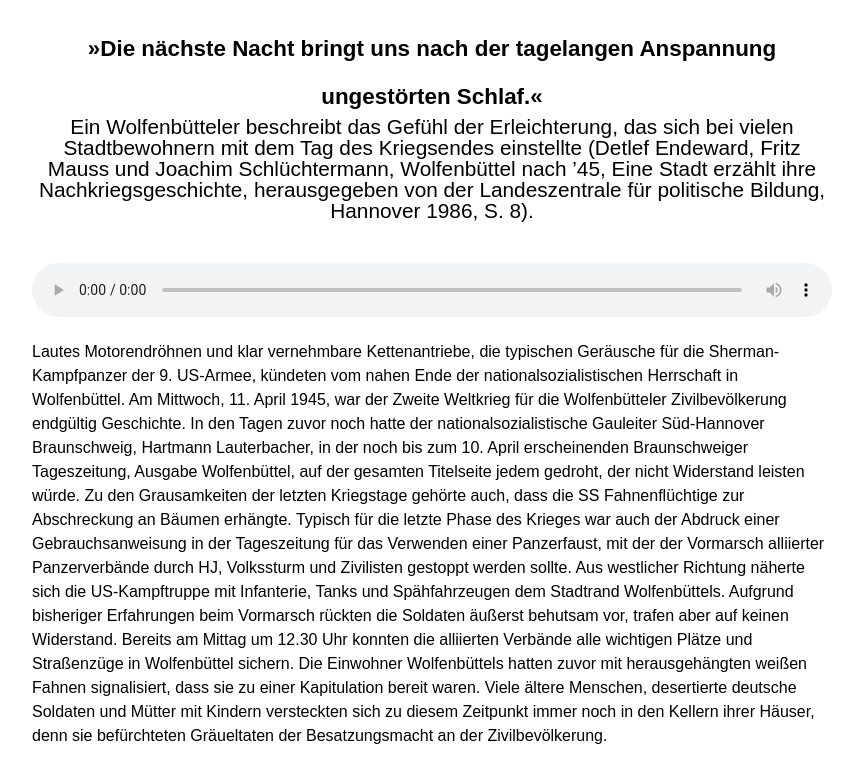
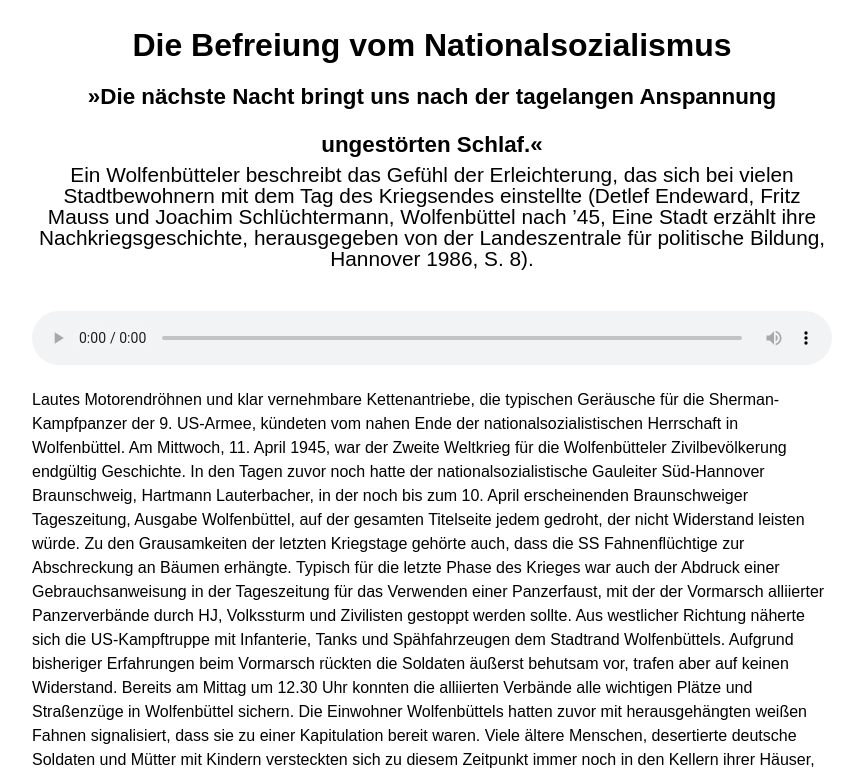
Before and after one commit to AusstellungMW/Tafel2DE, a plain HTML site: page index.html in a window 1280 px wide. Shown: the top 770 px of the page, without its empty margins (208-1070 px from the left). Drawn offline with Linux system fonts and the light colour scheme.

Commit message:
Update index.html

```diff
--- a/index.html
+++ b/index.html
@@ -122,6 +122,7 @@ Anspannung ungestörten Schlaf.«
     <div class="container">
 
         <h1>
+  Die Befreiung vom Nationalsozialismus<br>
   <span style="font-size: 0.7em; font-weight: bold;">
   »Die nächste Nacht bringt uns nach der tagelangen Anspannung ungestörten Schlaf.«
 </span><br>
```
